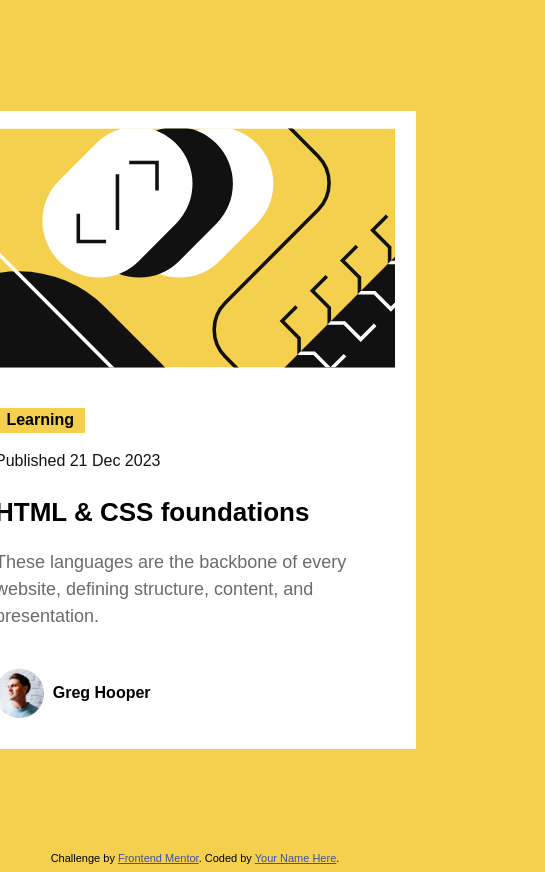
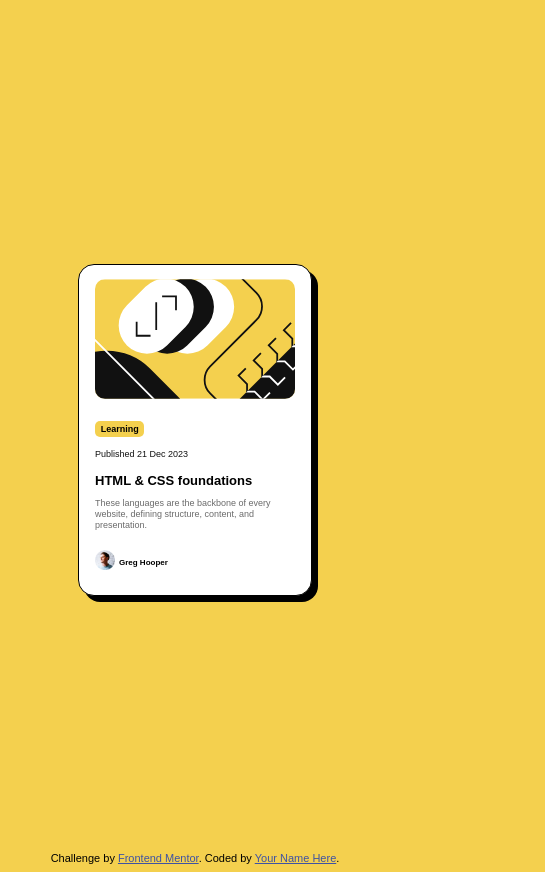
Before and after one commit to SpingleB/Practice2, a plain HTML site: page index.html in a window 390 px wide. Shown: the whole page, 545 px wide, since content can reach past the window. Drawn offline with Linux system fonts and the light colour scheme.

Commit message:
My second task completed!

```diff
--- a/index.html
+++ b/index.html
@@ -2,13 +2,12 @@
 <html lang="en">
 <head>
   <meta charset="UTF-8">
-  <meta name="viewport" content="width=device-width, initial-scale=1.0"> <!-- displays site properly based on user's device -->
+  <meta name="viewport" content="width=device-width, initial-scale=1.0, user-scelable=no, maximum-scale=1.0, minimum-scale=1.0"> <!-- displays site properly based on user's device -->
 
   <link rel="icon" type="image/png" sizes="32x32" href="./assets/images/favicon-32x32.png">
   <link rel="stylesheet" href="styles.css">
   <title>Frontend Mentor | Blog preview card</title>
 
-  <!-- Feel free to remove these styles or customise in your own stylesheet 👍 -->
   <style>
     @import url('https://fonts.googleapis.com/css2?family=Figtree:ital,wght@0,300..900;1,300..900&display=swap');
     .attribution { font-size: 11px; text-align: center; }
--- a/styles.css
+++ b/styles.css
@@ -1,5 +1,13 @@
+:root {
+    --display-flex:flex;
+    --img-width-in-cart: 100%;
+    --img-height-in-cart: 100%;
+    --font-weight-800: 800;
+    --id-font-weight--800-display: inline-block;
+}
+
 html {
-    display: flex;
+    display: var(--display-flex);
     justify-content: center;
     margin: 0px;
     font-family: "Outfit", sans-serif;
@@ -7,31 +15,37 @@ html {
     font-weight: 400;
     font-style: normal;
     background-color: hsl(47, 88%, 63%);
+    font-size: 15px;
 }
 
 .container {
-    display: flex;
+    display: var(--display-flex);
     justify-content: center;
     align-items: center;
-    width: 700px;
+    width: 40vw;
     height: 100vh;
 }
 
 .cart {
-    padding: 2.5% 3% 3% 3%;
+    padding: 3.5% 4% 4% 4%;
     width: 400px;
     height: 600px;
     background-color: hsl(0, 0%, 100%);
+    border: 1px solid black;
+    border-radius: 25px;
+    box-shadow: 10px 10px 0 black;
 }
 
 .cart-img {
     width: 100%;
     margin: 0 auto;
+    border-radius: 15px;
 }
 
 .cart-img img {
-    width: 100%;
-    height: 100%;
+    width: var(--img-width-in-cart);
+    height: var(--img-height-in-cart);
+    border-radius: 15px;
 }
 
 .div-for-text {
@@ -41,8 +55,7 @@ html {
 }
 
 .greg-hooper-image-div {
-    display: flex;
-    /* background-color: blue; */
+    display: var(--display-flex);
     gap: 5%;
     width: 45%;
     height: 50px;
@@ -54,36 +67,308 @@ html {
 }
 
 .greg-hooper-image-div p {
-    font-weight: 800;
+    font-weight: var(--font-weight-800);
     font-size: 16px;
 }
 
 #font-weight--800 {
-    display: inline-block;
+    display: var(--id-font-weight--800-display);
     position: relative;
-    padding: 1% 3% 1% 3%;
+    padding: 1.5% 3% 2% 3%;
     background-color:hsl(47, 88%, 63%);
-    font-size: 16px;
-    font-weight: 800;
+    font-size: 15px;
+    font-weight: var(--font-weight-800);
+    border-radius: 5px;
 }
 
 #p-data-of-publish {
     display: block;
     color: hsl(0, 0%, 7%);
     margin-top: 3px;
-    font-weight: 500;
+    font-weight: calc(var(--font-weight-800) - 300);
 }
 
 h2 {
     position: relative;
     margin-top: 7%;
-    font-weight: 700;
+    font-weight: calc(var(--font-weight-800) - 100);
     font-size: 26px;
 }
 
 #font-weight--500 {
-    font-weight: 500;
+    font-weight: calc(var(--font-weight-800) - 300);
     font-size: 18px;
     color:hsl(0, 0%, 42%);
     line-height: 1.5;
 }
+
+@media (hover: hover) and (pointer: fine) {
+    h2:hover {
+    color: hsl(47, 88%, 63%);
+    cursor: pointer;
+}
+}
+
+@media (hover: none) and (pointer: coarse) {
+    h2:active {
+    color: hsl(47, 88%, 63%);
+}
+}
+
+@media (min-width: 1160px) {
+    .container {
+    display: var(--display-flex);
+    justify-content: center;
+    align-items: center;
+    width: 40vw;
+    height: 100vh;
+}
+
+    .cart {
+    padding: 3.5% 4% 4% 4%;
+    width: 400px;
+    height: 600px;
+    background-color: hsl(0, 0%, 100%);
+    border: 1px solid black;
+    border-radius: 25px;
+    box-shadow: 10px 10px 0 black;
+    }
+
+.attribution{
+    font-size: 15px;
+
+}
+
+}
+
+@media (max-width: 1159px) {
+    .container {
+    display: var(--display-flex);
+    justify-content: center;
+    align-items: center;
+    width: 40vw;
+    height: 100vh;
+    }
+    h2 {
+    position: relative;
+    margin-top: 7%;
+    font-weight: calc(var(--font-weight-800) - 100);
+    font-size: 20px;
+    }
+
+    .cart {
+    padding: 3.5% 4% 4% 4%;
+    width: 300px;
+    height: 450px;
+    background-color: hsl(0, 0%, 100%);
+    border: 1px solid black;
+    border-radius: 20px;
+    box-shadow: 8px 8px 0 black;
+
+}
+
+.cart-img img {
+    width: var(--img-width-in-cart);
+    height: var(--img-height-in-cart);
+    border-radius: 12px;
+}
+
+    #font-weight--800 {
+    display: var(--id-font-weight--800-display);
+    position: relative;
+    padding: 1.5% 3% 2% 3%;
+    background-color:hsl(47, 88%, 63%);
+    font-size: 0.8rem;
+    font-weight: var(--font-weight-800);
+    border-radius: 5px;
+}
+    #p-data-of-publish {
+    display: block;
+    color: hsl(0, 0%, 7%);
+    margin-top: 3px;
+    font-weight: calc(var(--font-weight-800) - 300);
+    font-size: 0.8rem;
+}
+
+    #font-weight--500 {
+    font-weight: calc(var(--font-weight-800) - 300);
+    font-size: 15px;
+    color:hsl(0, 0%, 42%);
+    line-height: 1.3;
+}
+
+.greg-hooper-image-div {
+    display: var(--display-flex);
+    align-items: center;
+    gap: 5%;
+    width: 45%;
+    height: 30px;
+    margin-top: 10%;
+    margin-bottom: 3%;
+}
+
+.greg-hooper-image-div p {
+    font-weight: var(--font-weight-800);
+    font-size: 13px;
+    margin-bottom: 3%;
+}
+
+.attribution{
+    font-size: 12px;
+}
+
+}
+
+@media (max-width: 840px) {
+    .container {
+    display: var(--display-flex);
+    justify-content: center;
+    align-items: center;
+    width: 70vw;
+    height: 100vh;
+    }
+
+    h2 {
+    position: relative;
+    margin-top: 7%;
+    font-weight: calc(var(--font-weight-800) - 100);
+    font-size: 16px;
+    }
+
+    .cart {
+    padding: 3.5% 4% 4% 4%;
+    width: 250px;
+    height: 360px;
+    background-color: hsl(0, 0%, 100%);
+    border: 1px solid black;
+    border-radius: 17px;
+    box-shadow: 7px 7px 0 black;
+
+}
+
+.cart-img img {
+    width: var(--img-width-in-cart);
+    height: var(--img-height-in-cart);
+    border-radius: 10px;
+}
+
+    #font-weight--800 {
+    display: var(--id-font-weight--800-display);
+    position: relative;
+    padding: 1.5% 3% 2% 3%;
+    background-color:hsl(47, 88%, 63%);
+    font-size: 0.7rem;
+    font-weight: var(--font-weight-800);
+    border-radius: 5px;
+}
+    #p-data-of-publish {
+    display: block;
+    color: hsl(0, 0%, 7%);
+    margin-top: 3px;
+    font-weight: calc(var(--font-weight-800) - 300);
+    font-size: 0.7rem;
+}
+
+    #font-weight--500 {
+    font-weight: calc(var(--font-weight-800) - 300);
+    font-size: 12px;
+    color:hsl(0, 0%, 42%);
+    line-height: 1.3;
+}
+
+.greg-hooper-image-div {
+    display: var(--display-flex);
+    align-items: center;
+    gap: 5%;
+    width: 45%;
+    height: 30px;
+    margin-top: 10%;
+    margin-bottom: 3%;
+}
+
+.greg-hooper-image-div p {
+    font-weight: var(--font-weight-800);
+    font-size: 10px;
+}
+
+.attribution{
+    font-size: 10px;
+}
+}
+
+@media (max-width: 450px) {
+    .container {
+    display: var(--display-flex);
+    justify-content: center;
+    align-items: center;
+    width: 100vw;
+    height: 100vh;
+    }
+
+    h2 {
+    position: relative;
+    margin-top: 7%;
+    font-weight: calc(var(--font-weight-800) - 100);
+    font-size: 13px;
+    }
+
+    .cart {
+    padding: 3.5% 4% 4% 4%;
+    width: 200px;
+    height: 300px;
+    background-color: hsl(0, 0%, 100%);
+    border: 1px solid black;
+    border-radius: 16px;
+    box-shadow: 6px 6px 0 black;
+
+}
+
+.cart-img img {
+    width: var(--img-width-in-cart);
+    height: var(--img-height-in-cart);
+    border-radius: 10px;
+}
+
+    #font-weight--800 {
+    display: var(--id-font-weight--800-display);
+    position: relative;
+    padding: 1.5% 3% 2% 3%;
+    background-color:hsl(47, 88%, 63%);
+    font-size: 0.6rem;
+    font-weight: var(--font-weight-800);
+    border-radius: 5px;
+}
+    #p-data-of-publish {
+    display: block;
+    color: hsl(0, 0%, 7%);
+    margin-top: 3px;
+    font-weight: calc(var(--font-weight-800) - 300);
+    font-size: 0.6rem;
+}
+
+    #font-weight--500 {
+    font-weight: calc(var(--font-weight-800) - 300);
+    font-size: 9px;
+    color:hsl(0, 0%, 42%);
+    line-height: 1.2;
+}
+
+.greg-hooper-image-div {
+    display: var(--display-flex);
+    align-items: center;
+    gap: 5%;
+    width: 45%;
+    height: 20px;
+    margin-top: 10%;
+    margin-bottom: 3%;
+}
+
+.greg-hooper-image-div p {
+    font-weight: var(--font-weight-800);
+    font-size: 8px;
+}
+.attribution{
+    font-size: 8px;
+}
+
+}
```
Also changed, not shown: 1 other file.
